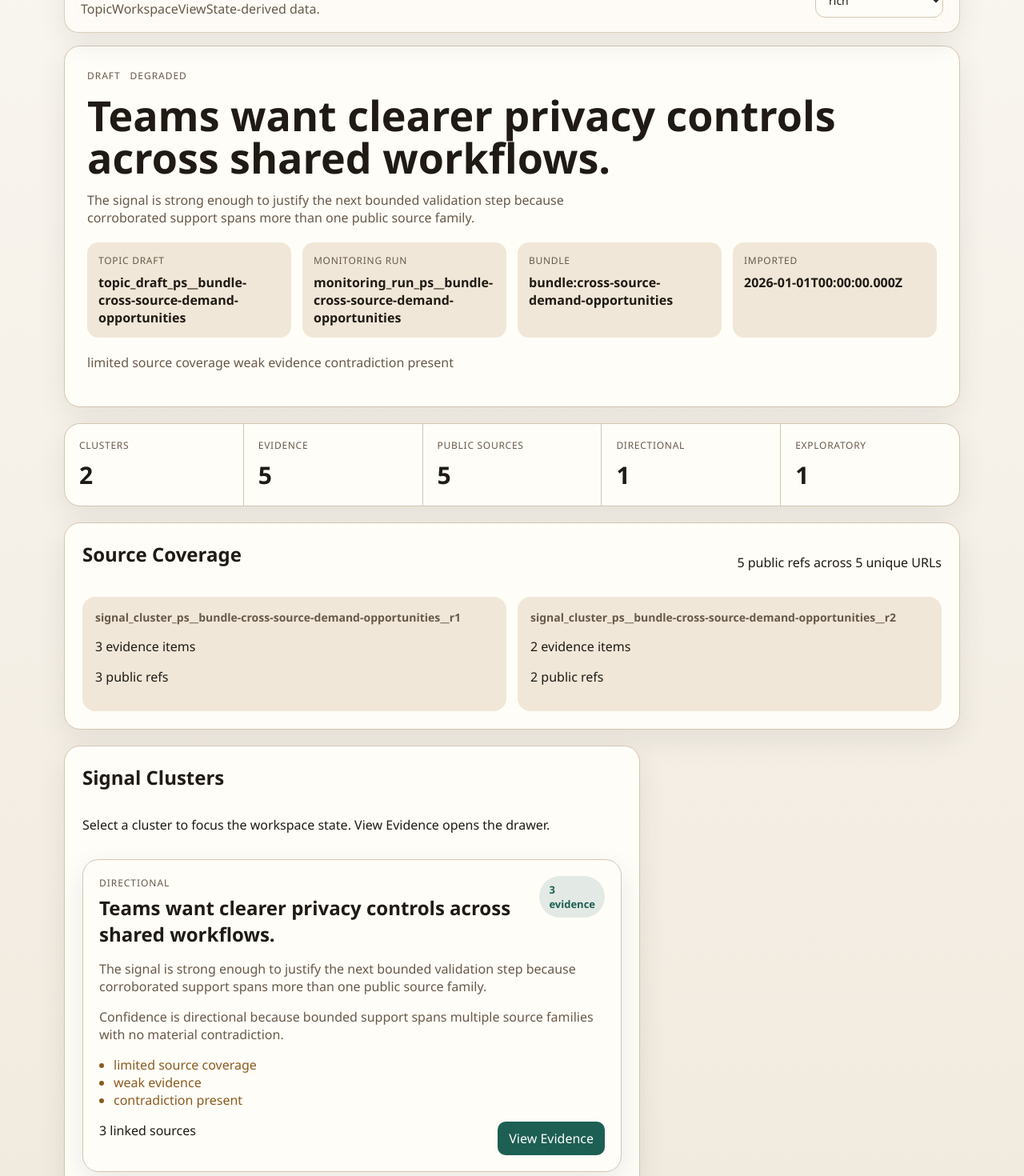
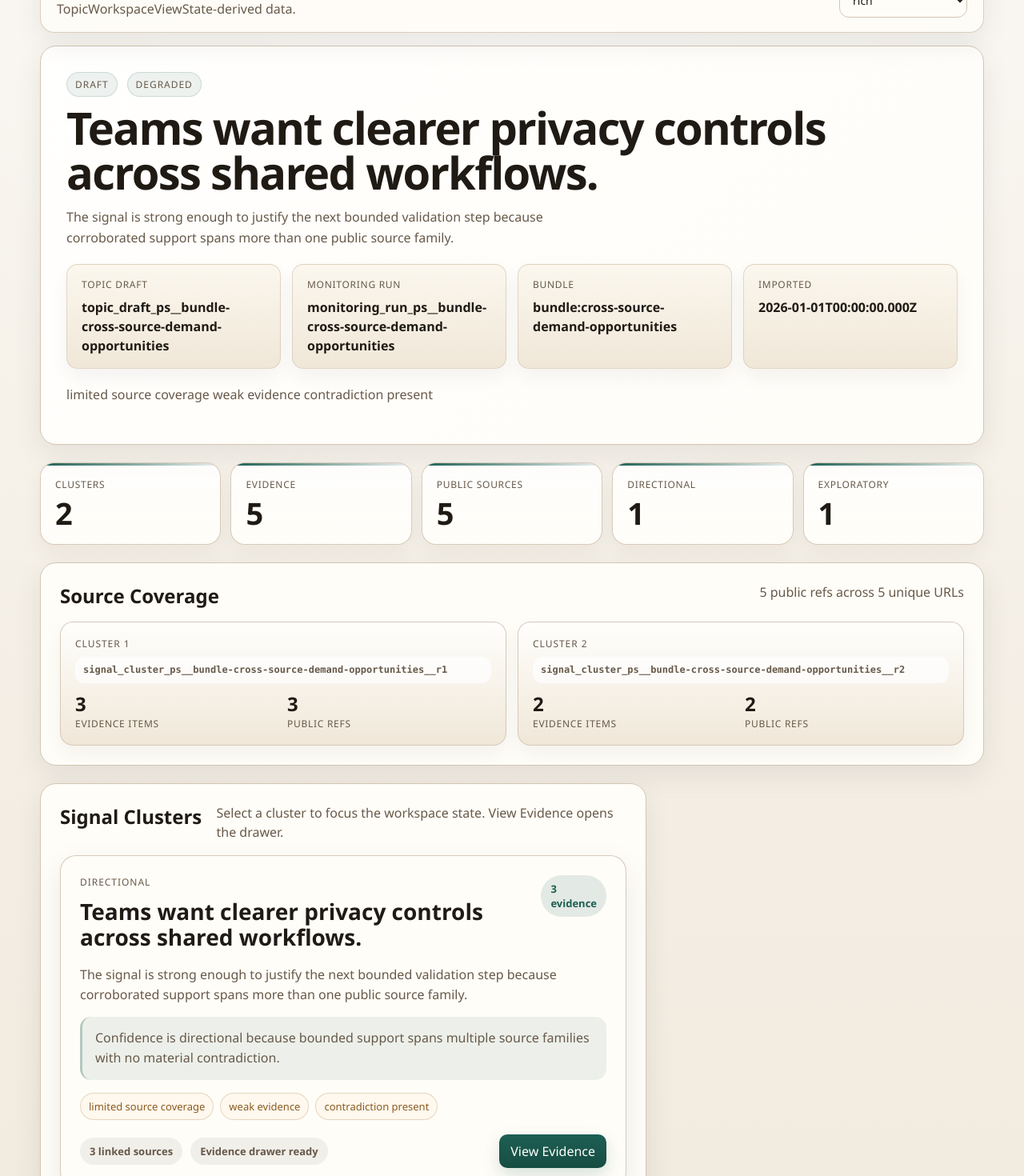
Before and after one commit to Forefield-ai/forefield-product-shell, a React (Vite) app: page / in a window 1280 px wide. Shown: the part 120-1590 px from the top of the page at 80% size. Built offline with nearby package versions, Linux system fonts and the light colour scheme.

Commit message:
style: polish topic workspace layout

```diff
--- a/src/ui/components/EvidenceDrawer.jsx
+++ b/src/ui/components/EvidenceDrawer.jsx
@@ -4,7 +4,7 @@ export default function EvidenceDrawer({ evidenceDrawer, onClose }) {
   return (
     <aside className="evidence-drawer" aria-label="Evidence drawer">
       <div className="evidence-drawer__header">
-        <div>
+        <div className="evidence-drawer__header-copy">
           <p className="evidence-drawer__eyebrow">Evidence Drawer</p>
           <h2>{evidenceDrawer.display_summary?.headline || 'Selected cluster evidence'}</h2>
         </div>
@@ -49,7 +49,7 @@ export default function EvidenceDrawer({ evidenceDrawer, onClose }) {
             <li className="evidence-drawer__item" key={item.id}>
               <p className="evidence-drawer__item-label">{item.label}</p>
               <p className="evidence-drawer__item-summary">{item.summary}</p>
-              <a href={item.url} target="_blank" rel="noreferrer">
+              <a className="evidence-drawer__item-link" href={item.url} target="_blank" rel="noreferrer">
                 {item.url}
               </a>
             </li>
@@ -62,7 +62,7 @@ export default function EvidenceDrawer({ evidenceDrawer, onClose }) {
         <ul className="evidence-drawer__links">
           {evidenceDrawer.source_links.map((sourceLink) => (
             <li key={sourceLink}>
-              <a href={sourceLink} target="_blank" rel="noreferrer">
+              <a className="evidence-drawer__source-link" href={sourceLink} target="_blank" rel="noreferrer">
                 {sourceLink}
               </a>
             </li>
--- a/src/ui/components/SignalClusterCard.jsx
+++ b/src/ui/components/SignalClusterCard.jsx
@@ -21,7 +21,7 @@ export default function SignalClusterCard({
       aria-pressed={isSelected}
     >
       <div className="cluster-card__header">
-        <div>
+        <div className="cluster-card__header-copy">
           <p className="cluster-card__eyebrow">
             {signalClusterSection.confidence_display?.label || 'unlabeled'}
           </p>
@@ -46,7 +46,12 @@ export default function SignalClusterCard({
       ) : null}
 
       <div className="cluster-card__footer">
-        <span>{signalClusterSection.source_links.length} linked sources</span>
+        <div className="cluster-card__footer-meta">
+          <span className="cluster-card__stat">{signalClusterSection.source_links.length} linked sources</span>
+          <span className="cluster-card__stat">
+            {signalClusterSection.drawer_available ? 'Evidence drawer ready' : 'No drawer data'}
+          </span>
+        </div>
         <button
           type="button"
           className="cluster-card__button"
--- a/src/ui/components/SourceCoverageStrip.jsx
+++ b/src/ui/components/SourceCoverageStrip.jsx
@@ -5,17 +5,30 @@ export default function SourceCoverageStrip({ sourceCoverageStrip }) {
     <section className="coverage-strip" aria-label="Source coverage">
       <div className="coverage-strip__header">
         <h2>Source Coverage</h2>
-        <p>
+        <p className="coverage-strip__summary">
           {sourceCoverageStrip.public_source_ref_count} public refs across{' '}
           {sourceCoverageStrip.unique_public_source_ref_count} unique URLs
         </p>
       </div>
       <div className="coverage-strip__clusters">
-        {sourceCoverageStrip.cluster_coverage.map((clusterCoverage) => (
+        {sourceCoverageStrip.cluster_coverage.map((clusterCoverage, index) => (
           <article className="coverage-strip__cluster" key={clusterCoverage.cluster_id}>
-            <h3>{clusterCoverage.cluster_id}</h3>
-            <p>{clusterCoverage.evidence_count} evidence items</p>
-            <p>{clusterCoverage.public_source_ref_count} public refs</p>
+            <div className="coverage-strip__cluster-header">
+              <p className="coverage-strip__cluster-eyebrow">Cluster {index + 1}</p>
+              <h3 className="coverage-strip__cluster-id" title={clusterCoverage.cluster_id}>
+                {clusterCoverage.cluster_id}
+              </h3>
+            </div>
+            <div className="coverage-strip__cluster-metrics">
+              <div className="coverage-strip__metric">
+                <span className="coverage-strip__metric-value">{clusterCoverage.evidence_count}</span>
+                <span className="coverage-strip__metric-label">Evidence items</span>
+              </div>
+              <div className="coverage-strip__metric">
+                <span className="coverage-strip__metric-value">{clusterCoverage.public_source_ref_count}</span>
+                <span className="coverage-strip__metric-label">Public refs</span>
+              </div>
+            </div>
           </article>
         ))}
       </div>
--- a/src/ui/components/WorkspaceHeader.jsx
+++ b/src/ui/components/WorkspaceHeader.jsx
@@ -4,25 +4,25 @@ export default function WorkspaceHeader({ workspaceHeader, topicDraftSummary })
   return (
     <header className="workspace-header">
       <div className="workspace-header__eyebrow">
-        <span>{workspaceHeader.draft_state_label}</span>
-        <span>{workspaceHeader.source_bundle_status}</span>
+        <span className="workspace-header__pill">{workspaceHeader.draft_state_label}</span>
+        <span className="workspace-header__pill">{workspaceHeader.source_bundle_status}</span>
       </div>
       <h1 className="workspace-header__title">{workspaceHeader.workspace_title}</h1>
       <p className="workspace-header__summary">{topicDraftSummary.summary}</p>
       <dl className="workspace-header__meta">
-        <div>
+        <div className="workspace-header__meta-item">
           <dt>Topic Draft</dt>
           <dd>{topicDraftSummary.topic_draft_id}</dd>
         </div>
-        <div>
+        <div className="workspace-header__meta-item">
           <dt>Monitoring Run</dt>
           <dd>{workspaceHeader.monitoring_run_id}</dd>
         </div>
-        <div>
+        <div className="workspace-header__meta-item">
           <dt>Bundle</dt>
           <dd>{workspaceHeader.source_bundle_id}</dd>
         </div>
-        <div>
+        <div className="workspace-header__meta-item">
           <dt>Imported</dt>
           <dd>{workspaceHeader.imported_at}</dd>
         </div>
--- a/src/ui/styles.css
+++ b/src/ui/styles.css
@@ -2,14 +2,17 @@
   color-scheme: light;
   --bg: #f5f2ea;
   --surface: #fffdf8;
+  --surface-soft: #fbf7ee;
   --surface-strong: #f0e7d8;
   --border: #d4c6b2;
   --text: #1f1a14;
   --muted: #675949;
   --accent: #1d5f53;
+  --accent-deep: #174d43;
   --accent-soft: #dff0ea;
   --warning: #8a5b1f;
   --shadow: 0 12px 36px rgba(31, 26, 20, 0.08);
+  --shadow-soft: 0 10px 24px rgba(31, 26, 20, 0.05);
   font-family: "Segoe UI", "Helvetica Neue", sans-serif;
 }
 
@@ -19,7 +22,9 @@
 
 body {
   margin: 0;
-  background: linear-gradient(180deg, #f9f6f0 0%, #efe7da 100%);
+  background:
+    radial-gradient(circle at top, rgba(255, 255, 255, 0.6), transparent 38%),
+    linear-gradient(180deg, #f9f6f0 0%, #efe7da 100%);
   color: var(--text);
 }
 
@@ -43,7 +48,7 @@ select {
 }
 
 .fixture-selector__inner {
-  width: min(1120px, 100%);
+  width: min(1180px, 100%);
   margin: 0 auto;
   padding: 18px 20px;
   display: flex;
@@ -103,16 +108,16 @@ select {
 }
 
 .workspace-shell__inner {
-  width: min(1120px, 100%);
+  width: min(1180px, 100%);
   margin: 0 auto;
   display: grid;
-  gap: 20px;
+  gap: 22px;
 }
 
 .workspace-shell__content {
   display: grid;
-  grid-template-columns: minmax(0, 1.8fr) minmax(320px, 0.95fr);
-  gap: 20px;
+  grid-template-columns: minmax(0, 1.7fr) minmax(340px, 400px);
+  gap: 22px;
   align-items: start;
 }
 
@@ -134,7 +139,10 @@ select {
 }
 
 .workspace-header {
-  padding: 28px;
+  padding: 32px;
+  background:
+    linear-gradient(140deg, rgba(255, 255, 255, 0.78), rgba(255, 253, 248, 0.98)),
+    var(--surface);
 }
 
 .workspace-header__eyebrow {
@@ -147,16 +155,25 @@ select {
   letter-spacing: 0.08em;
 }
 
+.workspace-header__pill {
+  padding: 6px 10px;
+  border: 1px solid rgba(29, 95, 83, 0.16);
+  border-radius: 999px;
+  background: rgba(29, 95, 83, 0.08);
+}
+
 .workspace-header__title {
-  margin: 14px 0 10px;
-  font-size: clamp(32px, 5vw, 52px);
-  line-height: 1.02;
+  margin: 10px 0 8px;
+  font-size: clamp(34px, 5vw, 56px);
+  line-height: 1;
+  letter-spacing: -0.03em;
 }
 
 .workspace-header__summary,
 .workspace-header__limitations {
   max-width: 70ch;
   color: var(--muted);
+  line-height: 1.6;
 }
 
 .workspace-header__meta {
@@ -166,10 +183,12 @@ select {
   gap: 14px;
 }
 
-.workspace-header__meta div {
-  padding: 14px;
-  background: var(--surface-strong);
+.workspace-header__meta-item {
+  padding: 16px 18px;
+  background: linear-gradient(180deg, var(--surface-soft), var(--surface-strong));
+  border: 1px solid rgba(212, 198, 178, 0.65);
   border-radius: 14px;
+  box-shadow: var(--shadow-soft);
 }
 
 .workspace-header__meta dt {
@@ -182,19 +201,36 @@ select {
 .workspace-header__meta dd {
   margin: 8px 0 0;
   font-weight: 600;
+  line-height: 1.5;
+  word-break: break-word;
 }
 
 .summary-strip {
   display: grid;
-  grid-template-columns: repeat(auto-fit, minmax(120px, 1fr));
-  gap: 1px;
-  overflow: hidden;
-  background: var(--border);
+  grid-template-columns: repeat(auto-fit, minmax(148px, 1fr));
+  gap: 12px;
+  background: transparent;
+  box-shadow: none;
+  border: none;
 }
 
 .summary-strip__item {
-  background: var(--surface);
-  padding: 18px;
+  position: relative;
+  padding: 18px 18px 20px;
+  background: linear-gradient(180deg, rgba(255, 255, 255, 0.85), var(--surface));
+  border: 1px solid rgba(212, 198, 178, 0.9);
+  border-radius: 18px;
+  box-shadow: var(--shadow-soft);
+  overflow: hidden;
+}
+
+.summary-strip__item::before {
+  content: "";
+  position: absolute;
+  inset: 0 auto auto 0;
+  width: 100%;
+  height: 3px;
+  background: linear-gradient(90deg, var(--accent), rgba(29, 95, 83, 0.08));
 }
 
 .summary-strip__label {
@@ -208,13 +244,14 @@ select {
 .summary-strip__value {
   display: block;
   margin-top: 8px;
-  font-size: 30px;
+  font-size: clamp(30px, 4vw, 38px);
+  line-height: 1;
 }
 
 .coverage-strip,
 .cluster-list,
 .empty-state {
-  padding: 22px;
+  padding: 24px;
 }
 
 .coverage-strip__header,
@@ -233,6 +270,14 @@ select {
   margin: 0;
 }
 
+.coverage-strip__summary,
+.cluster-list__header p {
+  margin: 0;
+  color: var(--muted);
+  max-width: 56ch;
+  line-height: 1.55;
+}
+
 .coverage-strip__clusters,
 .cluster-list__items {
   display: grid;
@@ -240,35 +285,90 @@ select {
 }
 
 .coverage-strip__clusters {
-  grid-template-columns: repeat(auto-fit, minmax(220px, 1fr));
+  grid-template-columns: repeat(auto-fit, minmax(240px, 1fr));
 }
 
 .coverage-strip__cluster {
-  padding: 16px;
+  padding: 18px;
   border-radius: 16px;
-  background: var(--surface-strong);
+  background: linear-gradient(180deg, rgba(255, 255, 255, 0.6), var(--surface-strong));
+  border: 1px solid rgba(212, 198, 178, 0.9);
+  box-shadow: var(--shadow-soft);
+  display: grid;
+  gap: 14px;
 }
 
-.coverage-strip__cluster h3 {
-  margin: 0 0 8px;
-  font-size: 14px;
+.coverage-strip__cluster-header {
+  display: grid;
+  gap: 8px;
+}
+
+.coverage-strip__cluster-eyebrow {
+  margin: 0;
   color: var(--muted);
-  word-break: break-word;
+  font-size: 12px;
+  text-transform: uppercase;
+  letter-spacing: 0.08em;
+}
+
+.coverage-strip__cluster-id {
+  margin: 0;
+  padding: 8px 10px;
+  border-radius: 12px;
+  background: rgba(255, 255, 255, 0.72);
+  color: var(--muted);
+  font-size: 12px;
+  line-height: 1.4;
+  font-family: ui-monospace, SFMono-Regular, Menlo, Consolas, monospace;
+  white-space: nowrap;
+  overflow: hidden;
+  text-overflow: ellipsis;
+}
+
+.coverage-strip__cluster-metrics {
+  display: grid;
+  grid-template-columns: repeat(2, minmax(0, 1fr));
+  gap: 10px;
+}
+
+.coverage-strip__metric {
+  display: grid;
+  gap: 4px;
+}
+
+.coverage-strip__metric-value {
+  font-size: 24px;
+  font-weight: 700;
+  line-height: 1;
+}
+
+.coverage-strip__metric-label {
+  color: var(--muted);
+  font-size: 12px;
+  text-transform: uppercase;
+  letter-spacing: 0.06em;
 }
 
 .cluster-card {
-  padding: 20px;
+  padding: 24px;
   cursor: pointer;
   transition: transform 140ms ease, border-color 140ms ease, background 140ms ease;
+  border-color: rgba(212, 198, 178, 0.9);
 }
 
 .cluster-card:hover {
-  transform: translateY(-1px);
+  transform: translateY(-2px);
+  box-shadow: 0 18px 40px rgba(31, 26, 20, 0.09);
 }
 
 .cluster-card--selected {
   border-color: var(--accent);
-  background: var(--accent-soft);
+  background: linear-gradient(180deg, rgba(223, 240, 234, 0.9), rgba(255, 253, 248, 0.98));
+}
+
+.cluster-card:focus-visible {
+  outline: 3px solid rgba(29, 95, 83, 0.22);
+  outline-offset: 3px;
 }
 
 .cluster-card__header,
@@ -277,6 +377,11 @@ select {
   justify-content: space-between;
   gap: 12px;
   align-items: start;
+}
+
+.cluster-card__header-copy {
+  display: grid;
+  gap: 6px;
 }
 
 .cluster-card__eyebrow {
@@ -289,7 +394,8 @@ select {
 
 .cluster-card__header h3 {
   margin: 0;
-  font-size: 24px;
+  font-size: clamp(24px, 3vw, 28px);
+  line-height: 1.15;
 }
 
 .cluster-card__badge {
@@ -306,31 +412,85 @@ select {
 .cluster-card__summary,
 .cluster-card__confidence {
   color: var(--muted);
+  line-height: 1.6;
+}
+
+.cluster-card__summary {
+  margin: 18px 0 14px;
+  font-size: 16px;
+}
+
+.cluster-card__confidence {
+  margin: 0;
+  padding: 14px 16px;
+  border-left: 3px solid rgba(29, 95, 83, 0.28);
+  border-radius: 14px;
+  background: rgba(29, 95, 83, 0.08);
 }
 
 .cluster-card__limitations {
-  padding-left: 18px;
+  display: flex;
+  flex-wrap: wrap;
+  gap: 8px;
+  list-style: none;
+  padding: 0;
+  margin: 16px 0 0;
   color: var(--warning);
+}
+
+.cluster-card__limitations li {
+  padding: 7px 10px;
+  border: 1px solid rgba(138, 91, 31, 0.22);
+  border-radius: 999px;
+  background: rgba(255, 248, 237, 0.92);
+  font-size: 13px;
+}
+
+.cluster-card__footer {
+  margin-top: 18px;
+  align-items: center;
+}
+
+.cluster-card__footer-meta {
+  display: flex;
+  flex-wrap: wrap;
+  gap: 10px;
+}
+
+.cluster-card__stat {
+  display: inline-flex;
+  align-items: center;
+  padding: 8px 12px;
+  border-radius: 999px;
+  background: rgba(31, 26, 20, 0.06);
+  color: var(--muted);
+  font-size: 13px;
+  font-weight: 600;
 }
 
 .cluster-card__button {
   padding: 10px 14px;
   border: none;
   border-radius: 10px;
-  background: var(--accent);
+  background: linear-gradient(180deg, var(--accent), var(--accent-deep));
   color: white;
   cursor: pointer;
+  box-shadow: 0 8px 20px rgba(29, 95, 83, 0.18);
 }
 
 .cluster-card__button:disabled {
   opacity: 0.55;
   cursor: not-allowed;
+  box-shadow: none;
 }
 
 .evidence-drawer {
   position: sticky;
   top: 20px;
-  padding: 22px;
+  width: min(100%, 400px);
+  justify-self: end;
+  padding: 24px;
+  background: linear-gradient(180deg, rgba(255, 255, 255, 0.84), rgba(255, 253, 248, 0.98));
 }
 
 .evidence-drawer__header {
@@ -338,6 +498,11 @@ select {
   justify-content: space-between;
   gap: 16px;
   align-items: start;
+}
+
+.evidence-drawer__header-copy {
+  display: grid;
+  gap: 6px;
 }
 
 .evidence-drawer__eyebrow {
@@ -357,6 +522,12 @@ select {
 .evidence-drawer__item-summary,
 .evidence-drawer__confidence-label {
   color: var(--muted);
+  line-height: 1.6;
+}
+
+.evidence-drawer__summary {
+  margin: 18px 0 0;
+  font-size: 15px;
 }
 
 .evidence-drawer__close {
@@ -368,7 +539,12 @@ select {
 }
 
 .evidence-drawer__section + .evidence-drawer__section {
-  margin-top: 18px;
+  margin-top: 20px;
+}
+
+.evidence-drawer__section {
+  padding-top: 18px;
+  border-top: 1px solid rgba(212, 198, 178, 0.72);
 }
 
 .evidence-drawer__items,
@@ -382,14 +558,21 @@ select {
   margin-top: 12px;
 }
 
+.evidence-drawer__item {
+  padding: 14px 14px 12px;
+  border: 1px solid rgba(212, 198, 178, 0.72);
+  border-radius: 14px;
+  background: rgba(255, 255, 255, 0.72);
+}
+
 .evidence-drawer__item-label {
   margin: 0 0 6px;
   font-weight: 600;
 }
 
-.empty-state ul {
-  margin: 12px 0 0;
-  padding-left: 18px;
+.evidence-drawer__item-link,
+.evidence-drawer__source-link {
+  word-break: break-word;
 }
 
 .empty-state--primary {
@@ -450,11 +633,25 @@ select {
   }
 
   .workspace-header,
+  .summary-strip__item,
   .coverage-strip,
   .cluster-list,
   .empty-state,
   .evidence-drawer {
     padding: 18px;
+  }
+
+  .workspace-header__meta {
+    grid-template-columns: 1fr;
+  }
+
+  .coverage-strip__clusters,
+  .summary-strip {
+    grid-template-columns: 1fr;
+  }
+
+  .coverage-strip__cluster-metrics {
+    grid-template-columns: 1fr 1fr;
   }
 
   .cluster-card__header,
@@ -465,5 +662,19 @@ select {
 
   .evidence-drawer {
     position: static;
+    width: 100%;
+    justify-self: stretch;
   }
 }
+
+@media (max-width: 960px) {
+  .workspace-shell__content {
+    grid-template-columns: 1fr;
+  }
+
+  .evidence-drawer {
+    position: static;
+    width: 100%;
+    justify-self: stretch;
+  }
+}
```
